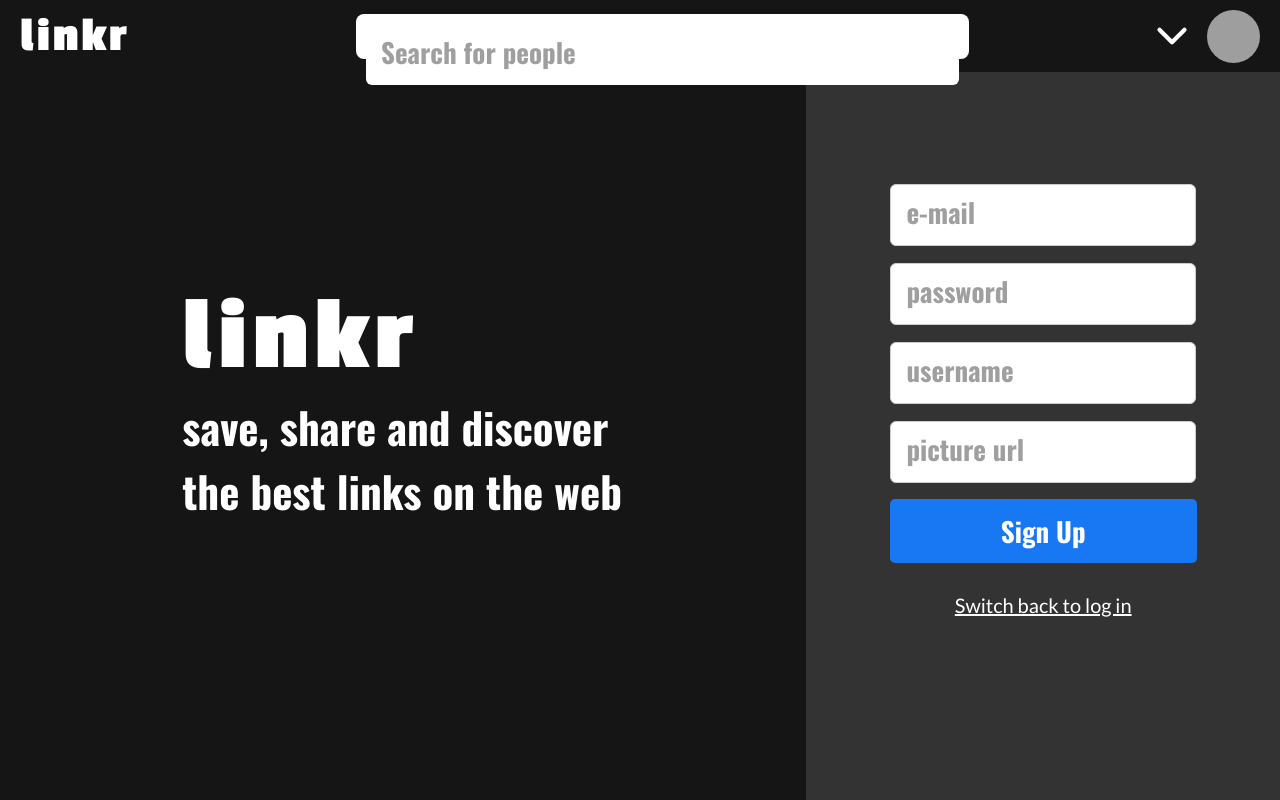
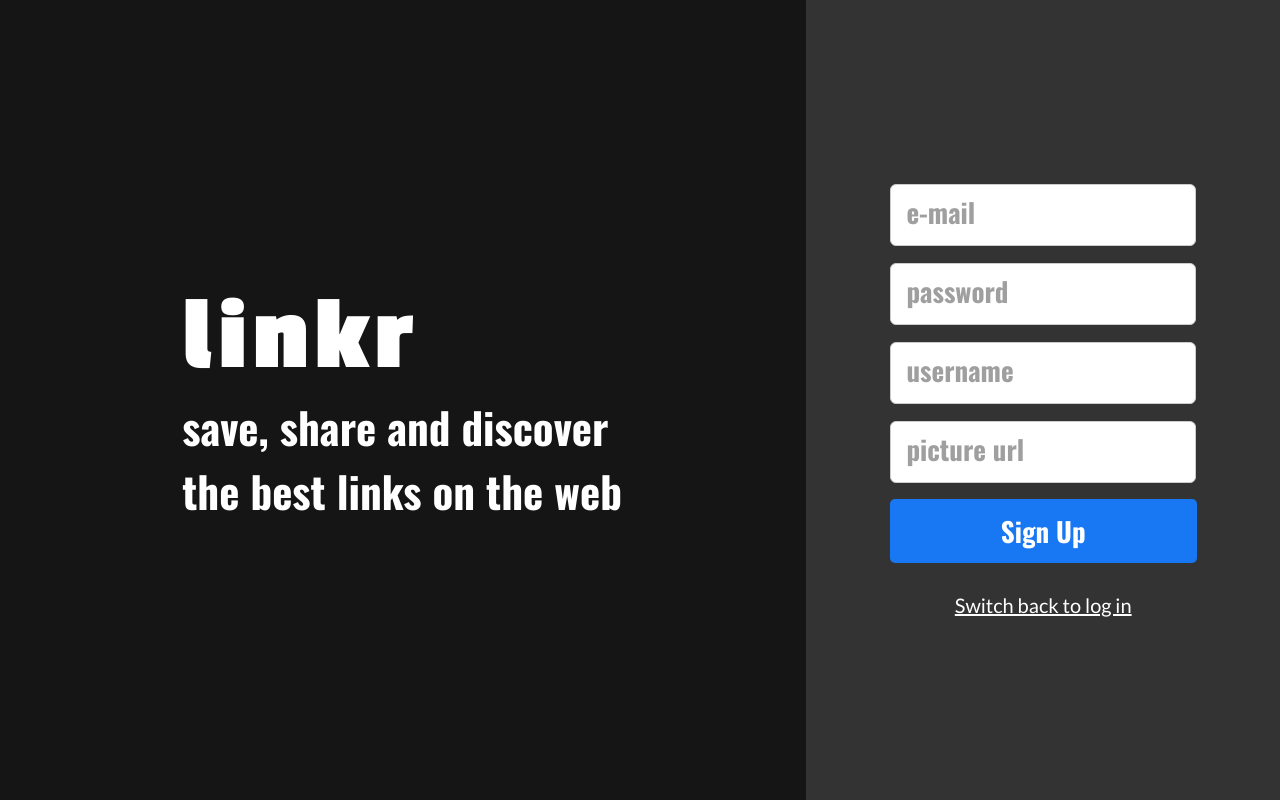
Before and after one commit to natybrum97/projeto19-linkr-front, a React (Create React App) app: page /sign-up in a window 1280 px wide. Built offline with nearby package versions, Linux system fonts and the light colour scheme; grey boxes are pictures that could not be loaded.

Commit message:
feat: versão para teste

```diff
--- a/src/App.js
+++ b/src/App.js
@@ -14,7 +14,7 @@ export default function App() {
   return (
     <PagesContainer>
       <LoginProvider>
-        { pathname !== '/signup' && pathname !== '/'
+        { pathname !== '/sign-up' && pathname !== '/'
           && <Header />
         }
         <Routes>
--- a/src/pages/Login.js
+++ b/src/pages/Login.js
@@ -31,6 +31,7 @@ export default function Login() {
     promise.then((response) => {
       localStorage.setItem("token", response.data.token);
       localStorage.setItem("user", response.data.username);
+      localStorage.setItem("url", response.data.url);
       localStorage.setItem("userid", response.data.id);
       navigate("/timeline");
     });
--- a/src/pages/SignUp.js
+++ b/src/pages/SignUp.js
@@ -44,6 +44,7 @@ export default function SignUpPage() {
             setEnviado(false);
             console.log(erro.response.data);
             alert(erro.response.data.message || erro.response.data);
+            navigate("/");
 
         });
 
```
